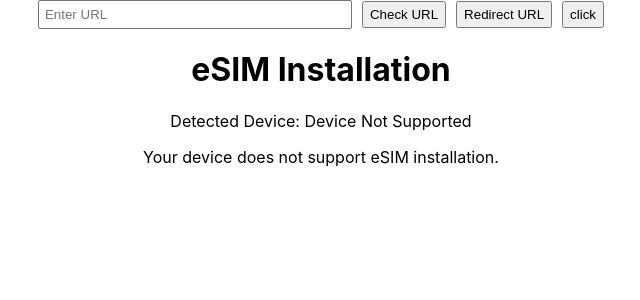
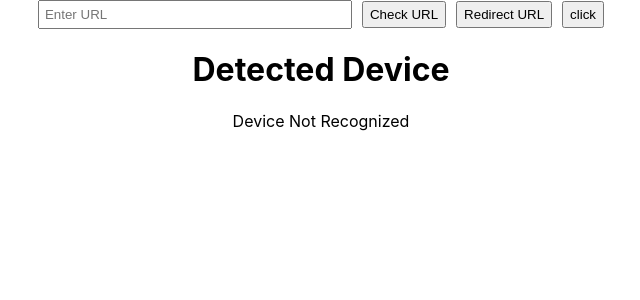
Before and after one commit to jaydipsonani/urlChecker, a React (Create React App) app: page / in a window 1280 px wide. Shown: the top 300 px of the page, without its empty margins (319-959 px from the left). Built offline with nearby package versions, Linux system fonts and the light colour scheme.

Commit message:
Update eSIMChecker.js

```diff
--- a/src/eSIMChecker.js
+++ b/src/eSIMChecker.js
@@ -87,15 +87,13 @@
 import { useEffect, useState } from "react";
 
 const InstallESimPage = () => {
-  const [esimSupported, setEsimSupported] = useState(false);
   const [deviceName, setDeviceName] = useState("Unknown Device");
 
   useEffect(() => {
-    const isEsimSupported = detectEsimSupport();
-    setEsimSupported(isEsimSupported);
+    detectDeviceName();
   }, []);
 
-  const detectEsimSupport = () => {
+  const detectDeviceName = () => {
     const userAgent = navigator.userAgent || navigator.vendor || window.opera;
 
     // Check if it's an iOS device
@@ -109,12 +107,8 @@ const InstallESimPage = () => {
       ];
 
       const matchedDevice = supportedIosDevices.find((device) => userAgent.includes(device));
-      if (matchedDevice) {
-        setDeviceName(matchedDevice); // Set the detected iOS device name
-        return true;
-      } else {
-        setDeviceName("iOS Device Not Supported"); // Set default iOS message if not supported
-      }
+      setDeviceName(matchedDevice || "iOS Device");
+      return;
     }
 
     // Check if it's an Android device
@@ -125,35 +119,18 @@ const InstallESimPage = () => {
       ];
 
       const matchedDevice = supportedAndroidDevices.find((device) => userAgent.toLowerCase().includes(device.toLowerCase()));
-      if (matchedDevice) {
-        setDeviceName(matchedDevice); // Set the detected Android device name
-        return true;
-      } else {
-        setDeviceName("Android Device Not Supported"); // Set default Android message if not supported
-      }
+      setDeviceName(matchedDevice || "Android Device");
+      return;
     }
 
-    setDeviceName("Device Not Supported"); // Default message for non-supported devices
-    return false;
-  };
-
-  const redirectToEsimSetup = () => {
-    const smdpAddress = "consumer.e-sim.global";
-    const activationCode = "TN2024032517501135006332";
-    const url = `https://esimsetup.apple.com/esim_qrcode_provisioning?carddata=LPA:1$${smdpAddress}$${activationCode}`;
-
-    window.location.href = url;
+    // Default to unknown device
+    setDeviceName("Device Not Recognized");
   };
 
   return (
     <div>
-      <h1>eSIM Installation</h1>
-      <p>Detected Device: {deviceName}</p> {/* Display the detected device name */}
-      {esimSupported ? (
-        <button onClick={redirectToEsimSetup}>Install eSIM</button>
-      ) : (
-        <p>Your device does not support eSIM installation.</p>
-      )}
+      <h1>Detected Device</h1>
+      <p>{deviceName}</p> {/* Display the detected device name */}
     </div>
   );
 };
```
